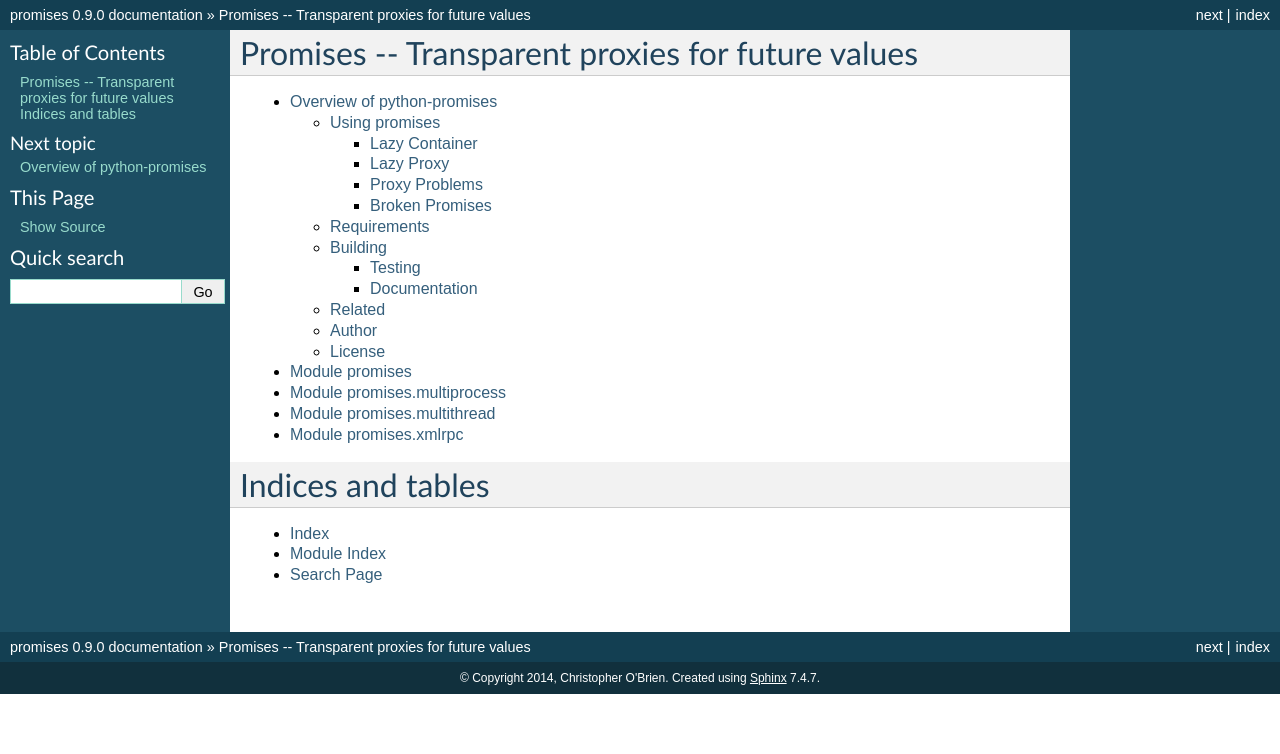
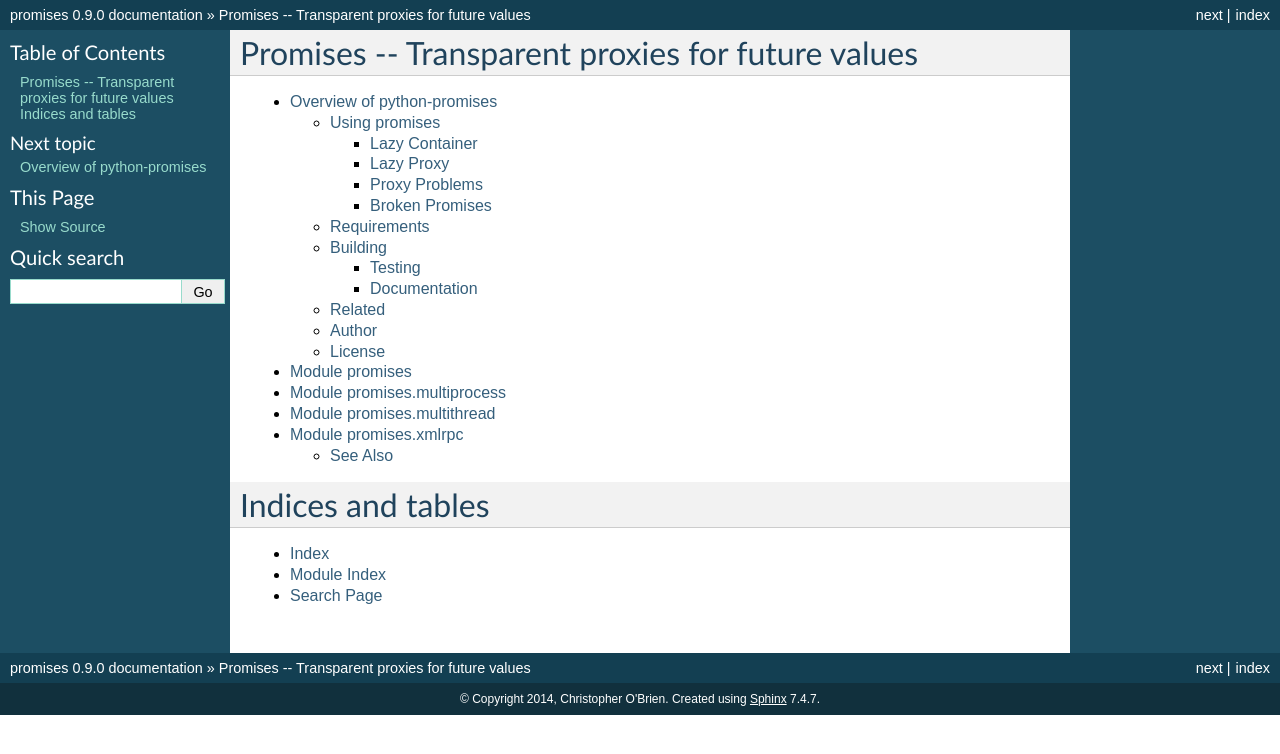
Before and after one commit to obriencj/python-promises, a Sphinx documentation site: the page built from docs/index.rst, in a window 1280 px wide. Shown: the top 754 px of the page. Built offline with Sphinx 7.4.7, drawn with Linux system fonts in a browser that asks for light colours.

Commit message:
reference xmlrpc

```diff
--- a/docs/xmlrpc.rst
+++ b/docs/xmlrpc.rst
@@ -5,3 +5,8 @@ Module promises.xmlrpc
     :members:
     :undoc-members:
     :show-inheritance:
+
+
+See Also
+--------
+:mod:`xmlrpclib`, :class:`xmlrpclib.MultiCall`, :class:`xmlrpclib.Server`
```
